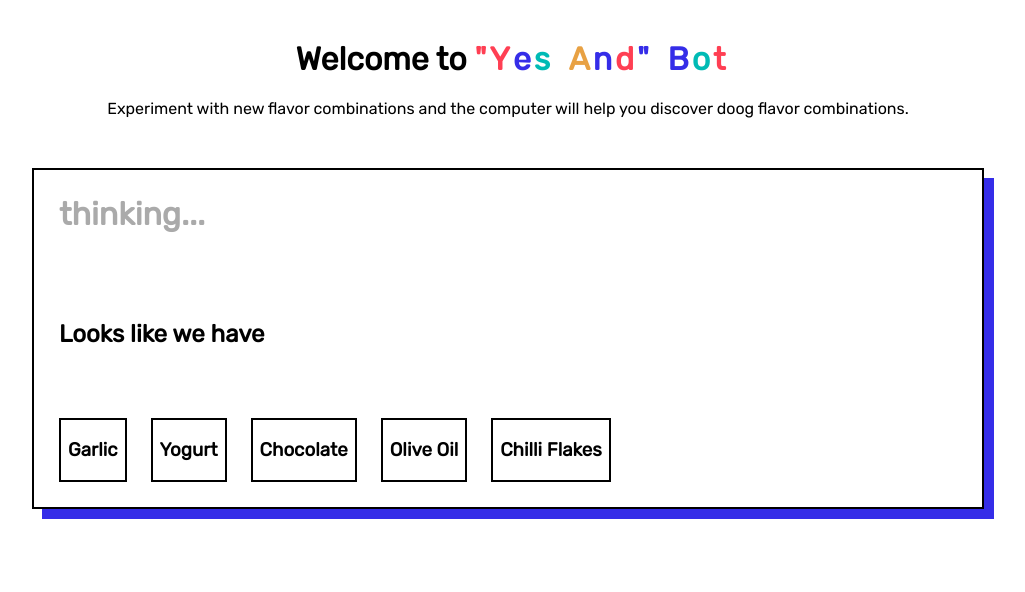
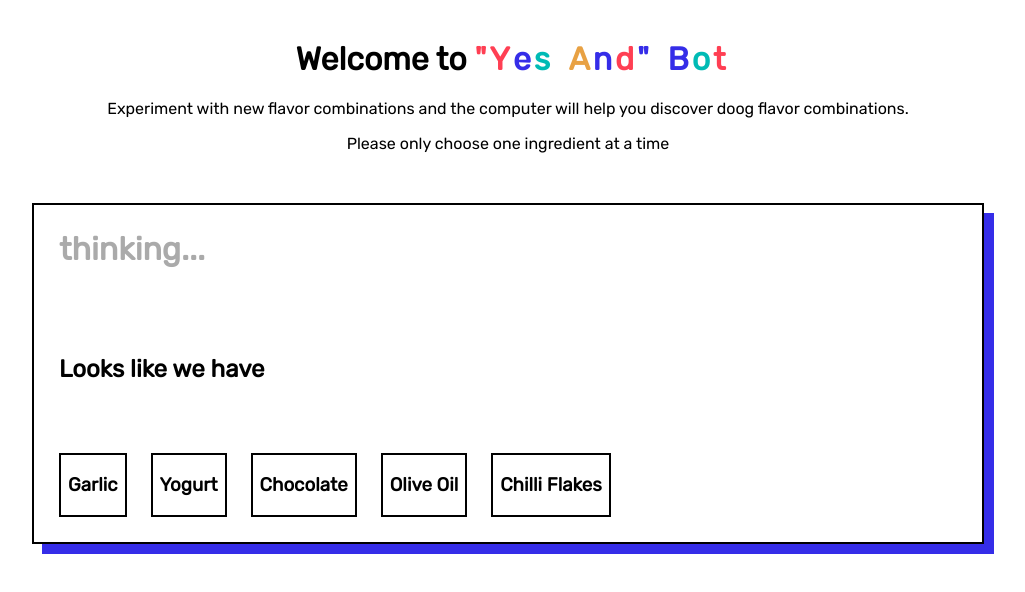
Before and after one commit to anandupender/FoodExplorer, a plain HTML site: page proto2.html in a window 1280 px wide. Shown: the whole page, without its empty margins (132-1157 px from the left). Drawn offline with Linux system fonts and the light colour scheme.

Commit message:
small change

```diff
--- a/proto2.html
+++ b/proto2.html
@@ -31,6 +31,7 @@
         Link to Recipes
    -->
     <p>Experiment with new flavor combinations and the computer will help you discover doog flavor combinations.</p>
+    <p> Please only choose one ingredient at a time</p>
     <div id="container">
       <div id="guess-container">
         <h1 id="guess-text"> thinking...</h1>
```
